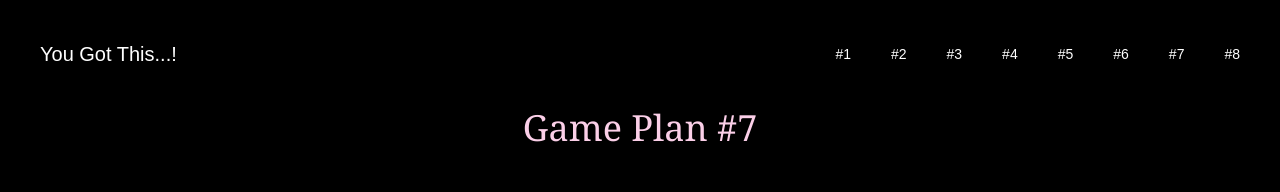
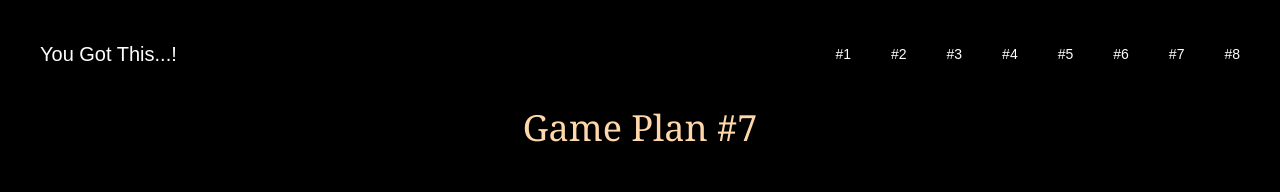
Before and after one commit to Davonne007-TX/game-plan, a React (Vite) app: page /gamePlan7 in a window 1280 px wide. Shown: the top 192 px of the page. Built offline with nearby package versions, Linux system fonts and the light colour scheme; a web font is replaced by a local one.

Commit message:
add notes from linkedIn live and error on type error on TopHeader.jsx

```diff
--- a/src/components/GamePlan3.jsx
+++ b/src/components/GamePlan3.jsx
@@ -20,7 +20,7 @@ export default function GamePlan3() {
       <h1 className="font-mono text-pink-700 text-center text-5xl">
         Game Plan #3
       </h1>
-      <div className="flex justify-center items-center mt-20 mb-10 gap-5 ml-10 font-gloria text-xl">
+      <main className="flex justify-center items-center mt-20 mb-10 gap-5 ml-10 font-gloria text-xl">
         <div className="flex flex-col gap-5">
           {toDoData.map((id) => (
             <li key="id" className="text-white">
@@ -41,7 +41,7 @@ export default function GamePlan3() {
             via GIPHY
           </a>
         </p>
-      </div>
+      </main>
 
       <div className="flex justify-center items-center gap-20">
         <ReuseableButton label="Back" onClick={backToTwo} />
--- a/src/components/GamePlan7.jsx
+++ b/src/components/GamePlan7.jsx
@@ -2,7 +2,7 @@ export default function GamePlan7() {
   return (
     <>
       <main className="flex flex-col justify-center items-center text-white">
-        <h1 className="text-pink-200 text-4xl font-serif">Game Plan #7</h1>
+        <h1 className="text-orange-200 text-4xl font-serif">Game Plan #7</h1>
         <section className="flex flex-col justify-center items-center md:max-w-3xl lg:max-w-5xl mt-10 font-bold">
           <h2 className="text-3xl mb-10"> Javascript Javascript Javascript</h2>
           <iframe
```
Also changed, not shown: src/data/desseyn/chris.js (deleted, +0 -25 lines), src/desseyn/live.js (added, +30 -0 lines).
